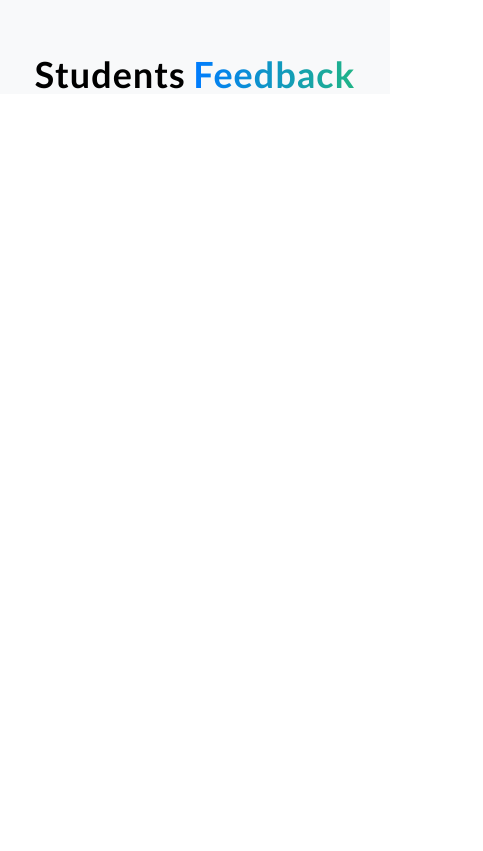
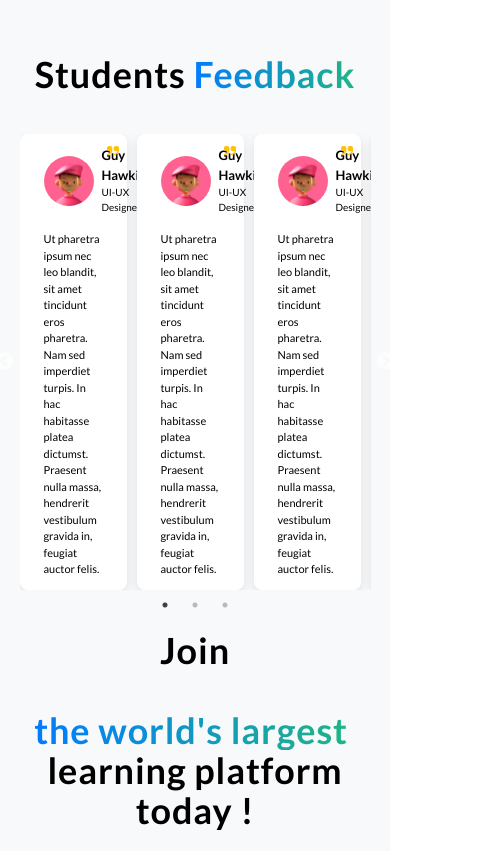
Before and after one commit to CorpoSense/talent-campus-lms, a React (Vite) app: page / in a window 390 px wide. Shown: the part 2340-3191 px from the top of the page, 483 px wide, since content can reach past the window. Before the commit the page ends 2436 px from the top, so only its background shows below. Built offline with nearby package versions, Linux system fonts and the light colour scheme.

Commit message:
Initial commit with project setup

```diff
--- a/src/App.jsx
+++ b/src/App.jsx
@@ -13,6 +13,8 @@ import { AdminProfil} from "./pages/AdminProfil";
 import { AdminChangepw } from "./pages/AdminChangepw";
 import { AdminUsers } from "./pages/AdminUsers";
 import { AdminCoursesOnhold } from "./pages/AdminCoursesOnhold";
+import { Careers } from "./pages/Careers";
+import { privacyPolicy } from "./pages/PrivacyPolicy";
 
 
 
@@ -33,6 +35,11 @@ function App() {
           <Route path="/admin/changepassword" element={<AdminChangepw/>}/>
           <Route path="/admin/users" element={<AdminUsers/>}/>
           <Route path="/admin/courseshold" element={<AdminCoursesOnhold/>}/>
+          <Route path="/privacypolicy" element={<privacyPolicy/>}/>
+          <Route path="/Careers" element={<Careers/>}/>
+
+
+
 
 
 
--- /dev/null
+++ b/src/components/Feedback.jsx
@@ -0,0 +1,34 @@
+/* eslint-disable react/prop-types */
+/* eslint-disable no-unused-vars */
+import { Feedbacks } from "../data/data";
+import guillemets from "../../public/guillemets.svg";
+
+export const Feedback=(props)=>
+{
+ return (
+    <div className=" min-h-[200px] shadow rounded-[8px] w-[92%] bg-white space-y-4 px-6 p-3 items-left flex flex-col">
+        <div className="flex justify-between flex-row items-start">
+
+<div className="flex space-x-2 flex-row items-center">
+<img className="w-[50px] md:w-[70px]" src={props.img} />
+            <div className="flex flex-col">
+            <h1 className="font-bold text-left text-[13px] md:text-lg">
+  {  props.name }   </h1>
+  <h1 className="sm:text-[12px] text-[10px]">
+  { props.profession }
+    </h1>
+            </div>
+</div>
+
+            <img className="md:w-[20px] w-[12px]  " src={guillemets}/>
+
+        </div>
+       <p className="sm:text-[14px] text-[11px]">
+    {  props.details }
+
+       </p>
+
+
+    </div>
+ )
+}
--- /dev/null
+++ b/src/components/FeedbackSlider.jsx
@@ -0,0 +1,39 @@
+import { Feedback } from "./Feedback"
+import Slider from "react-slick";
+import "slick-carousel/slick/slick.css";
+import "slick-carousel/slick/slick-theme.css";
+import { useState ,useEffect } from "react";
+import { Feedbacks } from "../data/data";
+
+export const FeedbackSlider=()=>
+{
+    const [nb,setNb]=useState(3);
+
+    var settings = {
+        dots: true,
+        infinite: true,
+        speed: 500,
+        slidesToShow: nb,
+        slidesToScroll: 3,
+
+      };
+      useEffect(()=>
+    {
+        window.addEventListener("resize",()=>
+        {
+            window.innerWidth<=640 ? setNb(2) :setNb(3);
+
+        })
+    },[]);
+      return (
+
+        <Slider {...settings}>
+         {
+              Feedbacks.map((item)=>
+              {
+                  return <Feedback key={item.id} img={item.img} name={item.name} profession={item.profession} details={item.details}  />;
+              })
+          }
+        </Slider>
+      );
+}
--- a/src/data/data.js
+++ b/src/data/data.js
@@ -8,7 +8,7 @@ import light from "../../public/light.svg";
 import photo from "../../public/photo.svg";
 import graph from "../../public/graph.svg";
 import database from "../../public/database.svg";
-
+import person from "../../public/person.svg"
 export const data=[
     {
      src : course ,
@@ -111,3 +111,34 @@ img : photo
 export const students =[
 
 ]
+export const Feedbacks=[
+{img : person ,
+    name:"Guy Hawkinsr",
+    profession :"UI-UX Designer" ,
+    details :"Ut pharetra ipsum nec leo blandit, sit amet tincidunt eros pharetra. Nam sed imperdiet turpis. In hac habitasse platea dictumst. Praesent nulla massa, hendrerit vestibulum gravida in, feugiat auctor felis."
+},{img : person ,
+    name:"Guy Hawkinsr",
+    profession :"UI-UX Designer" ,
+    details :"Ut pharetra ipsum nec leo blandit, sit amet tincidunt eros pharetra. Nam sed imperdiet turpis. In hac habitasse platea dictumst. Praesent nulla massa, hendrerit vestibulum gravida in, feugiat auctor felis."
+},{img : person ,
+    name:"Guy Hawkinsr",
+    profession :"UI-UX Designer" ,
+    details :"Ut pharetra ipsum nec leo blandit, sit amet tincidunt eros pharetra. Nam sed imperdiet turpis. In hac habitasse platea dictumst. Praesent nulla massa, hendrerit vestibulum gravida in, feugiat auctor felis."
+},{img : person ,
+    name:"Guy Hawkinsr",
+    profession :"UI-UX Designer" ,
+    details :"Ut pharetra ipsum nec leo blandit, sit amet tincidunt eros pharetra. Nam sed imperdiet turpis. In hac habitasse platea dictumst. Praesent nulla massa, hendrerit vestibulum gravida in, feugiat auctor felis."
+},{img : person ,
+    name:"Guy Hawkinsr",
+    profession :"UI-UX Designer" ,
+    details :"Ut pharetra ipsum nec leo blandit, sit amet tincidunt eros pharetra. Nam sed imperdiet turpis. In hac habitasse platea dictumst. Praesent nulla massa, hendrerit vestibulum gravida in, feugiat auctor felis."
+},{img : person ,
+    name:"Guy Hawkinsr",
+    profession :"UI-UX Designer" ,
+    details :"Ut pharetra ipsum nec leo blandit, sit amet tincidunt eros pharetra. Nam sed imperdiet turpis. In hac habitasse platea dictumst. Praesent nulla massa, hendrerit vestibulum gravida in, feugiat auctor felis."
+},{img : person ,
+    name:"Guy Hawkinsr",
+    profession :"UI-UX Designer" ,
+    details :"Ut pharetra ipsum nec leo blandit, sit amet tincidunt eros pharetra. Nam sed imperdiet turpis. In hac habitasse platea dictumst. Praesent nulla massa, hendrerit vestibulum gravida in, feugiat auctor felis."
+}
+]
--- a/src/pages/AdminCoursesOnhold.jsx
+++ b/src/pages/AdminCoursesOnhold.jsx
@@ -218,7 +218,6 @@ const sampleCourses = [
             />
           </div>
         </div>
-        <Footer />
       </>
     );
   };
--- /dev/null
+++ b/src/pages/Careers.jsx
@@ -0,0 +1,8 @@
+export const Careers=()=>
+    {
+        return (
+            <h1 className="text-4xl text-center font-bold">
+    Careers page
+            </h1>
+        )
+    }
--- a/src/pages/Home.jsx
+++ b/src/pages/Home.jsx
@@ -1,17 +1,20 @@
+/* eslint-disable react/no-unescaped-entities */
 /* eslint-disable no-unused-vars */
 import { data } from "../data/data"
 import { Hero } from "../components/Hero"
-import students from "../../public/students.svg";
-import camera from "../../public/camera.svg";
-import users from "../../public/users.svg";
-import graduation from "../../public/graduation.svg";
+import students from "/students.svg";
+import camera from "/camera.svg";
+import users from "/users.svg";
+import graduation from "/graduation.svg";
 import { Item } from "../components/Item";
 import { Slide } from "../components/Slider";
-import {Course} from '../components/Course';
 import { Category } from "../components/Category";
 import { categories } from "../data/data";
-import { Navbar } from "../components/Navbar"
+import { FeedbackSlider } from "../components/FeedbackSlider";
 
+import { Link }  from "react-router-dom";
+import { Footer } from "../components/footer";
+import { Navbar } from "../components/Navbar";;
 export const Home=()=>
 {
 
@@ -24,8 +27,9 @@ export const Home=()=>
         slidesToScroll: 3
       };
 return (
-    <><Navbar /><div className="min-h-[100vh]  mx-auto w-[90%]">
-
+    <><Navbar />
+    <div className="w-[100vw] z-10">
+<div className="min-h-[100vh] z-10  mx-auto w-[90%]">
 <Hero />
         <div className="flex mb-10 space-y-10 flex-col items-center">
             <h1 className="text-4xl text-center tracking-wide	  font-bold">
@@ -47,7 +51,7 @@ return (
                 </div>
 
             </div>
-            <h1 className="text-4xl text-center tracking-wid   font-bold">
+            <h1 className="text-4xl w-[90vw] text-center tracking-wid   font-bold">
                 Most   <span className="bg-gradient-to-r from-[#007bff] to-[rgb(32,180,134)]  inline-block text-transparent bg-clip-text">
                 Popular Courses
             </span>
@@ -55,32 +59,60 @@ return (
 
         </div>
 
-        <Slide />
+       <Slide/>
        <div className="flex flex-col mt-10 items-center ">
        <div className="  space-y-10 items-center mt-10 py-20 h-fit mb-10 bg-[#e7f2ff] w-[100vw]  ">
 
-                <h1 className="text-4xl text-center tracking-wide  mt-10 font-bold">
+       <h1 className="text-4xl tracking-wide text-center mt-10 font-bold">
                 Most   <span className="bg-gradient-to-r from-[#007bff] to-[rgb(32,180,134)]  inline-block text-transparent bg-clip-text">
                 Popular Catgories
             </span>
             </h1>
             <div className="mx-auto  grid grid-cols-4 gap-4  w-[90vw]">
 
-                    {categories.map((item) => {
+     {
+categories.map((item)=>
+{
     return (
         <Category key={item.id} img={item.img} name={item.name} />
-                        );
-                    })}
+    )
+})
+     }
             </div>
          </div>
 
        </div>
 
-        <h1 className="text-4xl text-center tracking-wide  mt-10 font-bold">
+        <h1 className="text-4xl text-center tracking-wide  my-10 font-bold">
                 Students   <span className="bg-gradient-to-r from-[#007bff] to-[rgb(32,180,134)]  inline-block text-transparent bg-clip-text">
                 Feedback
             </span>
             </h1>
+            <FeedbackSlider/>
+            <h1 className="text-4xl  text-center tracking-wide  my-10 font-bold">
+                Join   <span className="bg-gradient-to-r from-[#007bff] to-[rgb(32,180,134)] mt-10  inline-block text-transparent bg-clip-text mr-2">
+                the world's largest
+            </span>
+             learning platform today !
+            </h1>
+            <h1 className="text-center font-semibold text-[#52565C]">
+            Start learning by registering for free
+            </h1>
+            <div className="flex flex-col justify-center">
+            <p className="text-center text-[#52565C] ">
+            Ut pharetra ipsum nec leo blandit, sit amet tincidunt eros pharetra. Nam sed imperdiet turpis. In hac habitasse platea dictumst. <br></br>
+            Praesent nulla massa, hendrerit vestibulum gravida in, feugiat auctor felis.
+            </p>
+            <button className="w-[200px] bg-[#20b486]  justify-center  text-white rounded-[2px] px-[10px] py-[10px] sm:py-[12px]  items-center mx-auto my-10">
+                <Link to="/Signup">
+                Register for free
+
+</Link></button>
+            </div>
+
+
+</div>
+<Footer/>
     </div></>
 )
 }
--- /dev/null
+++ b/src/pages/PrivacyPolicy.jsx
@@ -0,0 +1,8 @@
+export const privacyPolicy=()=>
+    {
+        return (
+            <h1 className="text-4xl text-center font-bold">
+    Careers fdd
+            </h1>
+        )
+    }
```
Also changed, not shown: public/guillemets.svg (added), public/person.svg (added). Lines whose indentation alone changed are shown as unchanged.
